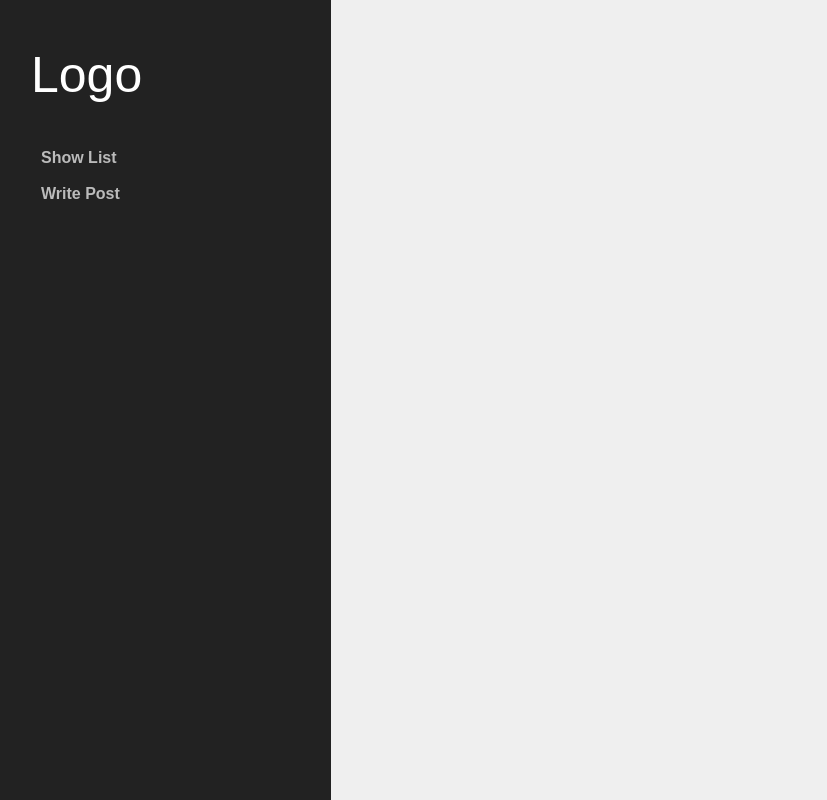
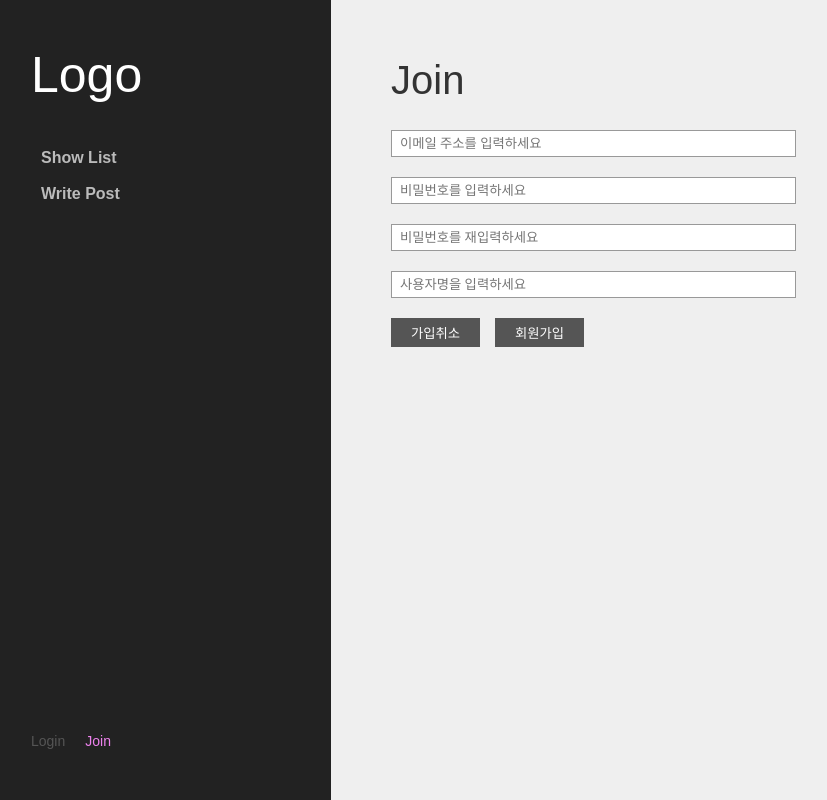
Before and after one commit to saerom0/react-node, a React (Create React App) app in the folder react/: page /join in a window 1280 px wide. Shown: the whole page, without its empty margins (19-846 px from the left). Built offline with nearby package versions, Linux system fonts and the light colour scheme.

Commit message:
로그인,회원가입 페이지 추가, firebase연결

```diff
--- a/react/package.json
+++ b/react/package.json
@@ -6,6 +6,7 @@
     "@testing-library/jest-dom": "^5.16.5",
     "@testing-library/react": "^13.4.0",
     "@testing-library/user-event": "^13.5.0",
+    "firebase": "^9.19.1",
     "http-proxy-middleware": "^2.0.6",
     "react": "^17.0.2",
     "react-dom": "^17.0.2",
--- a/react/src/App.js
+++ b/react/src/App.js
@@ -5,6 +5,8 @@ import List from './community/List';
 import Create from './community/Create';
 import Detail from './community/Detail';
 import Edit from './community/Edit';
+import Login from './user/Login';
+import Join from './user/Join';
 import GlobalStyle from './GlobalStyle';
 
 function App() {
@@ -19,6 +21,8 @@ function App() {
 				<Route path='/create' element={<Create />} />
 				<Route path='/detail/:num' element={<Detail />} />
 				<Route path='/edit/:num' element={<Edit />} />
+				<Route path='/join' element={<Join />} />
+				<Route path='/login' element={<Login />} />
 			</Routes>
 		</>
 	);
--- a/react/src/common/Header.js
+++ b/react/src/common/Header.js
@@ -30,6 +30,19 @@ const Gnb = styled.ul`
 		}
 	}
 `;
+const Util = styled.ul`
+	position: absolute;
+	bottom: 50px;
+	left: 50px;
+	display: flex;
+	gap: 20px;
+	li {
+		a {
+			font: 14px/1 'arial';
+			color: #555;
+		}
+	}
+`;
 
 function Header() {
 	const activeStyle = { color: 'violet' };
@@ -56,6 +69,24 @@ function Header() {
 					</NavLink>
 				</li>
 			</Gnb>
+			<Util>
+				<li>
+					<NavLink
+						to='/login'
+						style={({ isActive }) => (isActive ? activeStyle : null)}
+					>
+						Login
+					</NavLink>
+				</li>
+				<li>
+					<NavLink
+						to='/join'
+						style={({ isActive }) => (isActive ? activeStyle : null)}
+					>
+						Join
+					</NavLink>
+				</li>
+			</Util>
 		</HeaderStyle>
 	);
 }
--- a/react/src/common/Layout.js
+++ b/react/src/common/Layout.js
@@ -21,6 +21,8 @@ const MainStyle = styled.main`
 				display: block;
 			}
 			input[type='text'],
+			input[type='password'],
+			input[type='email'],
 			textarea {
 				width: 50%;
 				min-width: 300px;
--- /dev/null
+++ b/react/src/firebase.js
@@ -0,0 +1,15 @@
+import firebase from 'firebase/compat/app';
+import 'firebase/compat/auth';
+
+const firebaseConfig = {
+	apiKey: 'AIzaSyCPurJrKEd4mYQ5zcoxBHPQ2SosPs-2-EM',
+	authDomain: 'projectsr-371500.firebaseapp.com',
+	projectId: 'projectsr-371500',
+	storageBucket: 'projectsr-371500.appspot.com',
+	messagingSenderId: '1010512579942',
+	appId: '1:1010512579942:web:a91839952ba6c8de5b0ca7',
+};
+
+firebase.initializeApp(firebaseConfig);
+
+export default firebase;
--- /dev/null
+++ b/react/src/user/Join.js
@@ -0,0 +1,71 @@
+import Layout from '../common/Layout';
+import styled from 'styled-components';
+import { useState } from 'react';
+import { useNavigate } from 'react-router-dom';
+import firebase from '../firebase';
+
+const BtnSet = styled.div`
+	display: flex;
+	gap: 15px;
+	margin-top: 20px;
+`;
+
+function Join() {
+	const navigate = useNavigate();
+	const [email, setEmail] = useState('');
+	const [pwd1, setPwd1] = useState('');
+	const [pwd2, setPwd2] = useState('');
+	const [name, setName] = useState('');
+
+	const handleJoin = async () => {
+		if (!(name && email && pwd1 && pwd2))
+			return alert('모든 항목을 입력하세요.');
+		if (pwd1 !== pwd2) return alert('비밀번호를 동일하게 입력하세요.');
+		let createdUser = await firebase
+			.auth()
+			.createUserWithEmailAndPassword(email, pwd1);
+		await createdUser.user.updateProfile({ displayName: name });
+		console.log(createdUser.user);
+		navigate('/login');
+	};
+	return (
+		<Layout name={'Join'}>
+			<input
+				type='email'
+				value={email}
+				placeholder='이메일 주소를 입력하세요'
+				onChange={(e) => setEmail(e.target.value)}
+			/>
+			<input
+				type='password'
+				value={pwd1}
+				placeholder='비밀번호를 입력하세요'
+				onChange={(e) => setPwd1(e.target.value)}
+			/>
+			<input
+				type='password'
+				value={pwd2}
+				placeholder='비밀번호를 재입력하세요'
+				onChange={(e) => setPwd2(e.target.value)}
+			/>
+			<input
+				type='text'
+				value={name}
+				placeholder='사용자명을 입력하세요'
+				onChange={(e) => setName(e.target.value)}
+			/>
+
+			<BtnSet>
+				<button
+					onClick={() => {
+						navigate(-1);
+					}}
+				>
+					가입취소
+				</button>
+				<button onClick={handleJoin}>회원가입</button>
+			</BtnSet>
+		</Layout>
+	);
+}
+export default Join;
--- /dev/null
+++ b/react/src/user/Login.js
@@ -0,0 +1,7 @@
+import Layout from '../common/Layout';
+
+function Login() {
+	return <Layout name={'Login'}></Layout>;
+}
+
+export default Login;
```
Also changed, not shown: 1 other file (tests, documents, lock files or other folders).
